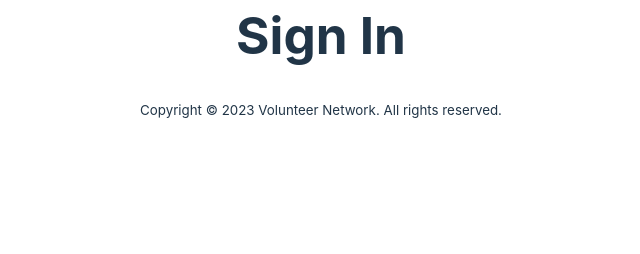
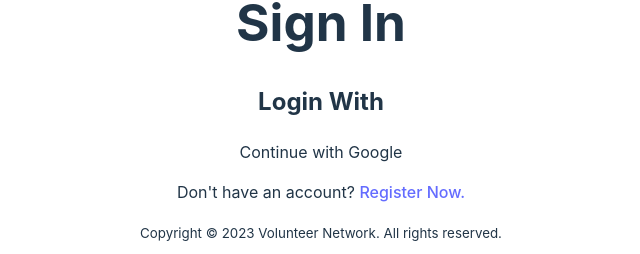
Before and after one commit to MUHAMMADSabbirHossain/volunteer-network-client, a React (Vite) app: page /signin in a window 1280 px wide. Shown: the part 618-872 px from the top of the page, without its empty margins (319-959 px from the left). Before the commit the page ends 800 px from the top, so only its background shows below. Built offline with nearby package versions, Linux system fonts and the light colour scheme.

Commit message:
feature, signin: signin edited.

```diff
--- a/src/Components/SignIn/SignIn.jsx
+++ b/src/Components/SignIn/SignIn.jsx
@@ -1,10 +1,16 @@
 import React from 'react';
 import "./SignIn.css";
+import { Link } from 'react-router-dom';
 
 const SignIn = () => {
     return (
         <div>
             <h1>Sign In</h1>
+            <h2>Login With</h2>
+            <div>
+                <p>Continue with Google</p>
+            </div>
+            <p>Don't have an account? <Link to="/signup">Register Now.</Link></p>
         </div>
     );
 };
```
